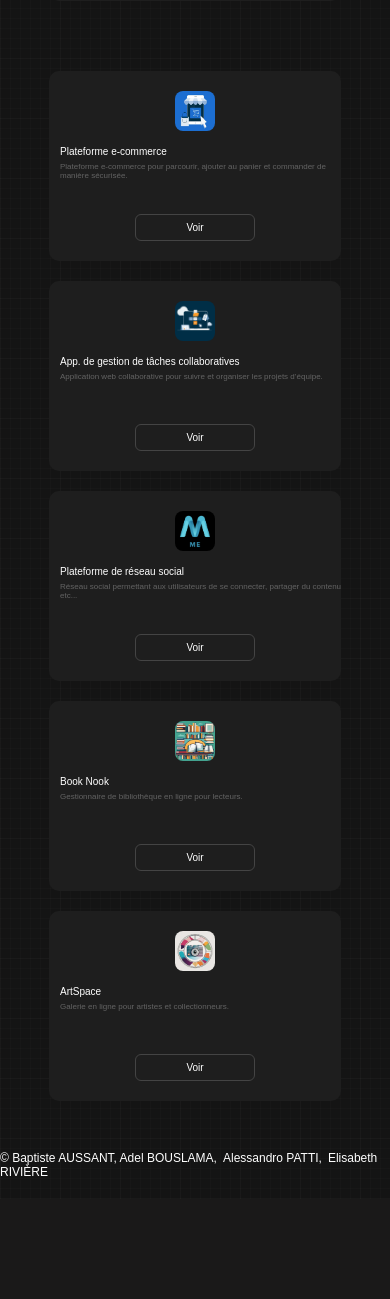
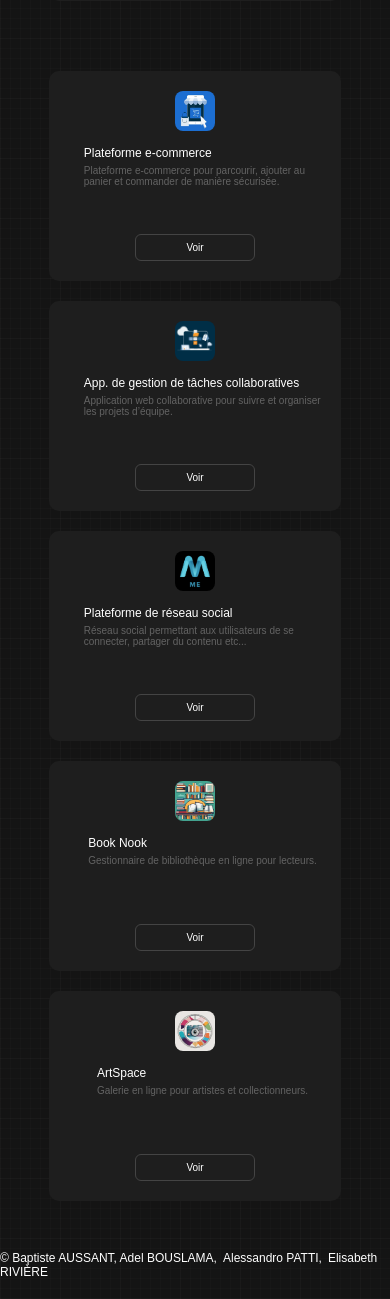
Before and after one commit to Baptiste-AUSSANT/cyberfolio---dynamique, a PHP site: page / in a window 390 px wide. Shown: the part 671-1970 px from the top of the page. Before the commit the page ends 1847 px from the top, so only its background shows below. Run offline with PHP 8.4, Linux system fonts and the light colour scheme; some libraries are stand-ins or nearby versions; some web fonts are replaced.

Commit message:
mechant 2.0

```diff
--- a/css/home.css
+++ b/css/home.css
@@ -166,15 +166,12 @@
             }
             @media screen and (max-width: 430px) {
                 .card {
-                    height: 150px;
+                    height: 170px;
                 }
 
-                .card-title {
-                    font-size: 10px;
-                }
-
-                .card-description {
-                    font-size: 8px;
+                .card-text {
+                    width: auto;
+                    margin-bottom: 10px;
                 }
             }
         }
```
Also changed, not shown: css/ecom.css (+16 -0 lines).
